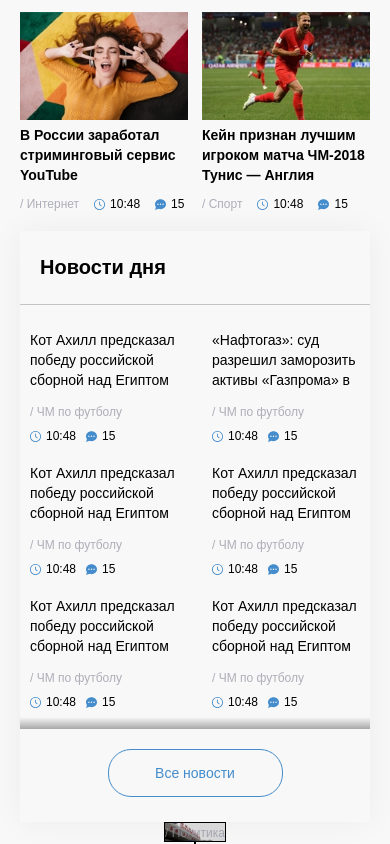
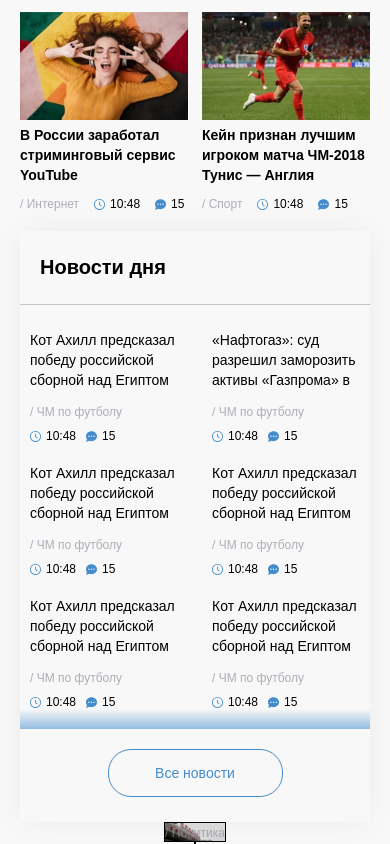
Before and after one commit to yarbest/news, a plain HTML site: page src/index.html in a window 390 px wide. Shown: the part 640-1484 px from the top of the page. Drawn offline with nearby package versions, Linux system fonts and the light colour scheme.

Commit message:
поменял цвет градиента

```diff
--- a/src/sass/blocks/_daily.sass
+++ b/src/sass/blocks/_daily.sass
@@ -17,7 +17,9 @@
     &__list
         max-height: 620px
         overflow: auto
-        background: linear-gradient(360deg, #8a8a8ab9 0%, rgba(255,255,255,0) 5%)
+        // background: linear-gradient(360deg, #8a8a8ab9 0%, rgba(255,255,255,0) 5%)
+        background: linear-gradient(360deg, lighten($decor-main,20%) 0%, rgba(255,255,255,0) 5%)
+
     &__item
         // &:not(:last-child)
         margin-bottom: 20px
@@ -86,7 +88,7 @@
             display: flex
             justify-content: space-between
             flex-wrap: wrap
-            background: linear-gradient(360deg, #8a8a8ab9 0%, rgba(255,255,255,0) 3%)
+            background: linear-gradient(360deg, lighten($decor-main,20%) 0%, rgba(255,255,255,0) 5%)
         &__item
             flex-basis: 48%
             // margin-bottom: 20px
```
Also changed, not shown: src/css/main.css.
